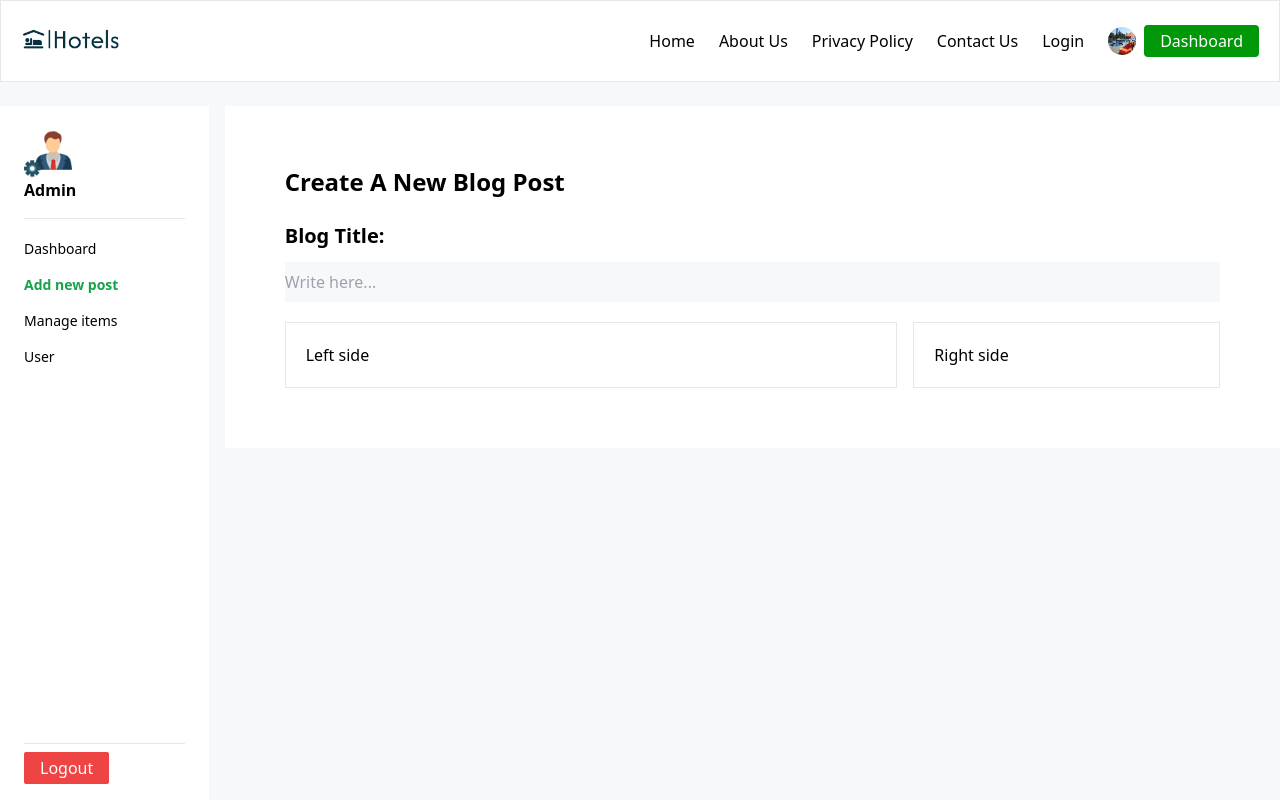
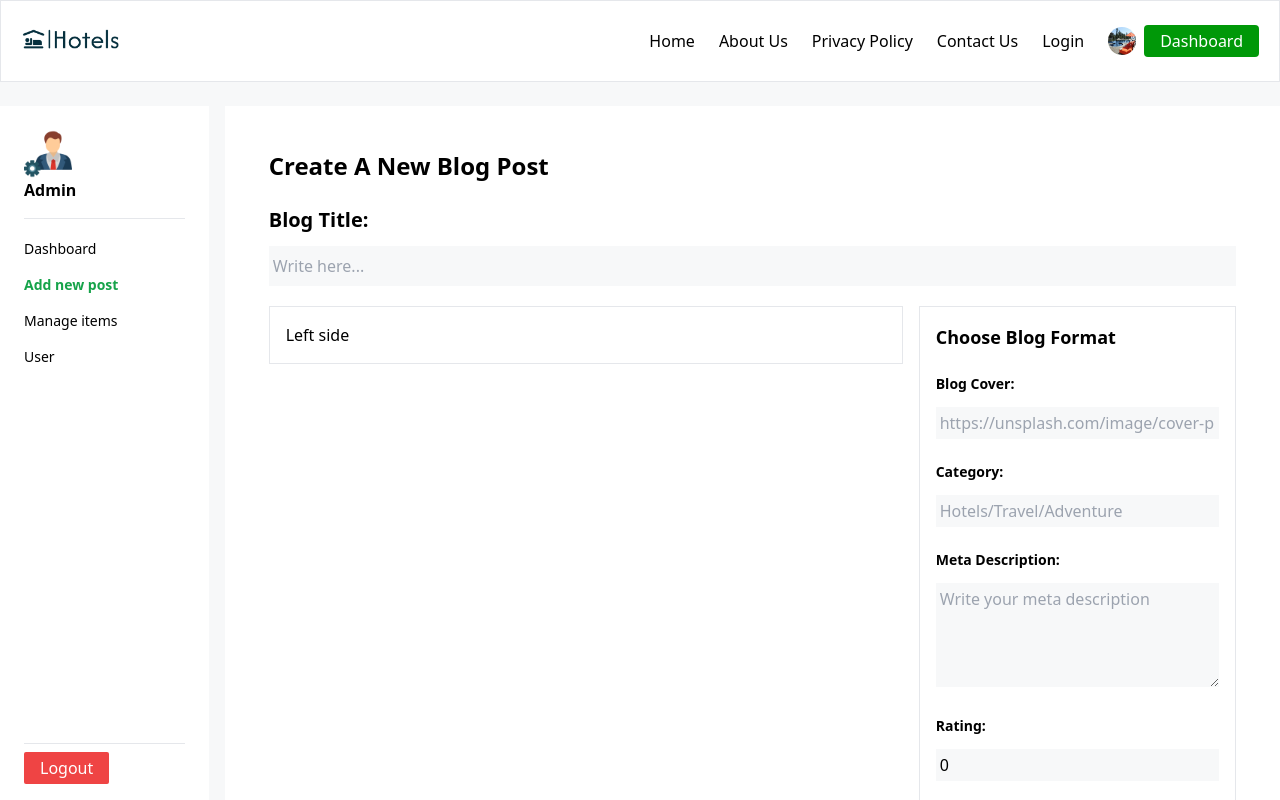
Before and after one commit to NurMohammad56/Hotels, a React (Vite) app in the folder frontend/: page /dashboard/add-new-post in a window 1280 px wide. Shown: the top 800 px of the page. Built offline with nearby package versions, Linux system fonts and the light colour scheme; sample sign-in values are in the browser's storage; what editorjs-html would draw is missing.

Commit message:
Blog format is completed for add new post

```diff
--- a/frontend/src/index.css
+++ b/frontend/src/index.css
@@ -2,23 +2,23 @@
 @tailwind components;
 @tailwind utilities;
 
-.active{
+.active {
   color: #009808;
 }
 
-.editorjsdiv h2{
+.editorjsdiv h2 {
   font-weight: 600;
   font-size: 18px;
-
 }
 
-.editorjsdiv h3, h4, h5{
+.editorjsdiv h3,
+h4,
+h5 {
   font-weight: 500;
   font-size: 14px;
-
 }
 
-.editorjsdiv li{
+.editorjsdiv li {
   margin-bottom: 10px;
   list-style-type: disc;
   padding-left: 10px;
@@ -28,3 +28,15 @@
 .editorjsdiv {
   font-size: 15px;
 }
+
+/* Chrome, Safari, Edge, Opera */
+input::-webkit-outer-spin-button,
+input::-webkit-inner-spin-button {
+  -webkit-appearance: none;
+  margin: 0;
+}
+
+/* Firefox */
+input[type="number"] {
+  -moz-appearance: textfield;
+}
--- a/frontend/src/pages/admin/post/AddPost.jsx
+++ b/frontend/src/pages/admin/post/AddPost.jsx
@@ -1,15 +1,23 @@
 import React, { useState } from "react";
+import { useSelector } from "react-redux";
 
 const AddPost = () => {
   const [title, setTitle] = useState("");
+  const [coverImg, SetcoverImg] = useState("");
+  const [metaDes, SetmetaDes] = useState("");
+  const [category, Setcategory] = useState("");
+  const [rating, Setrating] = useState(0);
+  const [message, Setmessage] = useState("");
+
+  const { user } = useSelector((state) => state.auth);
   return (
-    <div className="bg-white md:p-7 p-2">
+    <div className="bg-white md:p-3 p-2">
       <h2 className="text-2xl font-semibold">Create A New Blog Post</h2>
       <form className="space-y-5 pt-6">
         <div className="space-y-3">
           <label className="font-semibold text-xl">Blog Title:</label>
           <input
-            className="w-full inline-block bg-bgPrimary focus:outline-none px-y py-2"
+            className="w-full inline-block bg-bgPrimary focus:outline-none px-1 py-2"
             value={title}
             onChange={(e) => setTitle(e.target.value)}
             type="text"
@@ -21,10 +29,77 @@ const AddPost = () => {
         {/* blog details */}
         <div className="flex flex-col md:flex-row justify-between items-start gap-4">
           {/* left side */}
-          <div className="border p-5 w-2/3">Left side</div>
+          <div className="border p-4 w-2/3">Left side</div>
 
           {/* right side */}
-          <div className="border p-5 w-1/3 space-y-5">Right side</div>
+          <div className="border p-4 w-1/3 space-y-5">
+            <p className="text-lg font-semibold">Choose Blog Format</p>
+
+            {/* images */}
+            <div className="space-y-3">
+              <label className="font-semibold text-sm">Blog Cover:</label>
+              <input
+                className="w-full inline-block bg-bgPrimary focus:outline-none px-1 py-1"
+                value={coverImg}
+                onChange={(e) => SetcoverImg(e.target.value)}
+                type="text"
+                placeholder="https://unsplash.com/image/cover-photo-blog1.png..."
+                required
+              />
+            </div>
+
+            {/* category */}
+            <div className="space-y-3">
+              <label className="font-semibold text-sm">Category:</label>
+              <input
+                className="w-full inline-block bg-bgPrimary focus:outline-none px-1 py-1"
+                value={category}
+                onChange={(e) => Setcategory(e.target.value)}
+                type="text"
+                placeholder="Hotels/Travel/Adventure"
+                required
+              />
+            </div>
+
+            {/* meta description */}
+            <div className="space-y-3">
+              <label className="font-semibold text-sm">Meta Description:</label>
+              <textarea
+                cols={4}
+                rows={4}
+                className="w-full inline-block bg-bgPrimary focus:outline-none px-1 py-1"
+                value={metaDes}
+                onChange={(e) => SetmetaDes(e.target.value)}
+                type="text"
+                placeholder="Write your meta description"
+                required
+              />
+            </div>
+
+            {/* rating */}
+            <div className="space-y-3">
+              <label className="font-semibold text-sm">Rating:</label>
+              <input
+                className="w-full inline-block bg-bgPrimary focus:outline-none px-1 py-1"
+                value={rating}
+                onChange={(e) => Setrating(e.target.value)}
+                type="number"
+                required
+              />
+            </div>
+
+            {/* rating */}
+            <div className="space-y-3">
+              <label className="font-semibold text-sm">Author:</label>
+              <input
+                className="w-full inline-block bg-bgPrimary focus:outline-none px-1 py-1"
+                value={user.username}
+                type="text"
+                placeholder={`{user.username} (not editable)`}
+                disabled
+              />
+            </div>
+          </div>
         </div>
       </form>
     </div>
```
Lines whose indentation alone changed are shown as unchanged.
